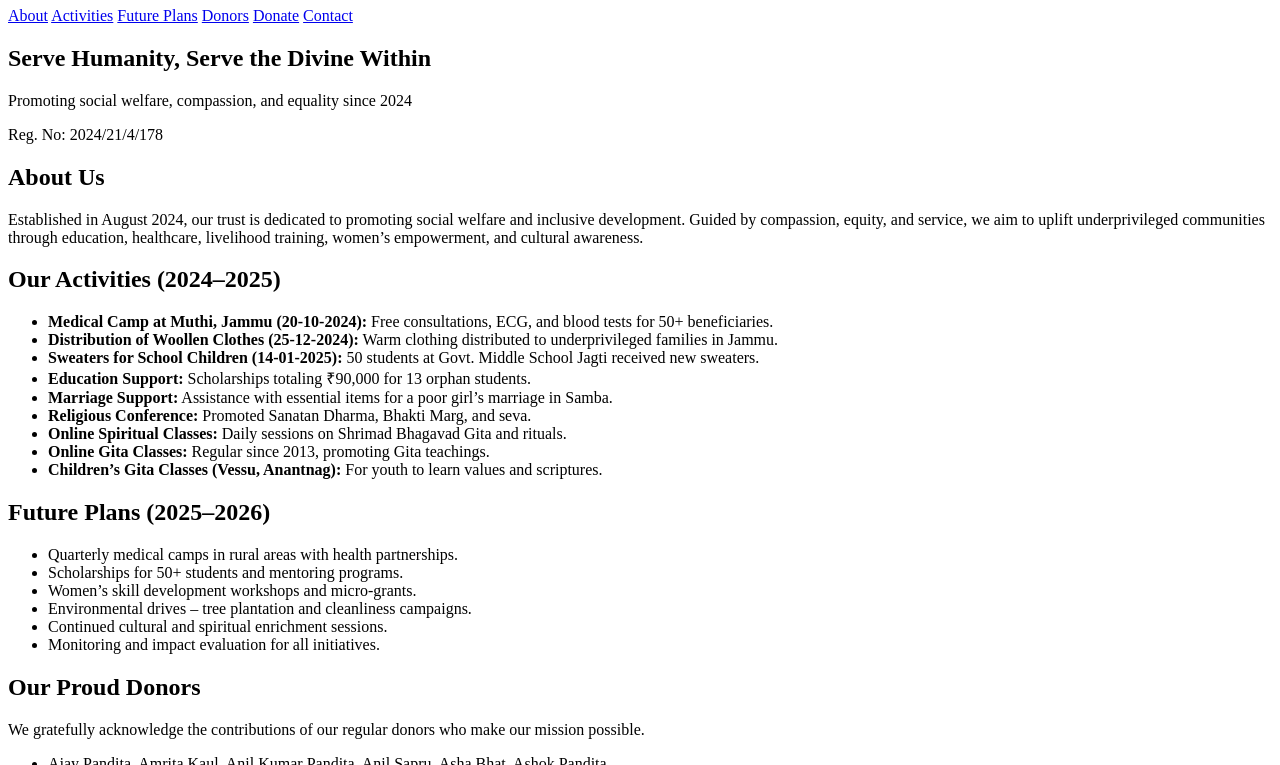
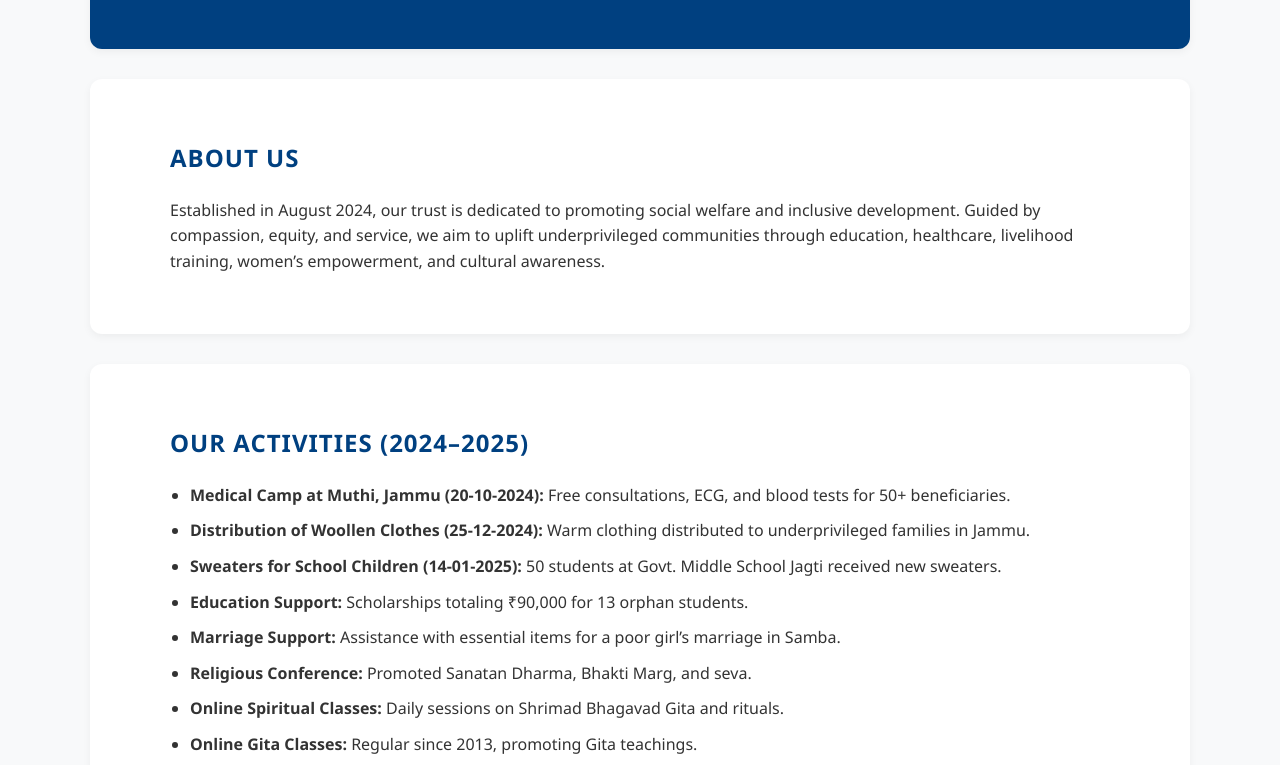
Before and after one commit to simrandharr/trustwebsite, a plain HTML site: page index.html in a window 1280 px wide. Shown: the part 407-1172 px from the top of the page. Drawn offline with Linux system fonts and the light colour scheme.

Commit message:
draft css done

```diff
--- a/index.html
+++ b/index.html
@@ -1,11 +1,14 @@
 <!DOCTYPE html>
 <html lang="en">
+
 <head>
   <meta charset="UTF-8">
   <meta name="viewport" content="width=device-width, initial-scale=1.0">
   <title>Laugakshi Samrasta Charitable Trust</title>
   <link rel="icon" type="image/png" href="logo2.png">
+  <link rel="stylesheet" type="text/css" href="style.css">
 </head>
+
 <body>
   <header>
     <div class="logo">
@@ -29,7 +32,8 @@
     </section>
     <section id="about">
       <h2>About Us</h2>
-    <p>Established in August 2024, our trust is dedicated to promoting social welfare and inclusive development. Guided
+      <p>Established in August 2024, our trust is dedicated to promoting social welfare and inclusive development.
+        Guided
         by compassion, equity, and service, we aim to uplift underprivileged communities through education, healthcare,
         livelihood training, women’s empowerment, and cultural awareness.</p>
     </section>
@@ -40,7 +44,8 @@
           beneficiaries.</li>
         <li><strong>Distribution of Woollen Clothes (25-12-2024):</strong> Warm clothing distributed to underprivileged
           families in Jammu.</li>
-      <li><strong>Sweaters for School Children (14-01-2025):</strong> 50 students at Govt. Middle School Jagti received
+        <li><strong>Sweaters for School Children (14-01-2025):</strong> 50 students at Govt. Middle School Jagti
+          received
           new sweaters.</li>
         <li><strong>Education Support:</strong> Scholarships totaling ₹90,000 for 13 orphan students.</li>
         <li><strong>Marriage Support:</strong> Assistance with essential items for a poor girl’s marriage in Samba.</li>
@@ -94,4 +99,5 @@
   </footer>
 
 </body>
+
 </html>
```
Also changed, not shown: style.css (+0 -8 lines). Lines whose indentation alone changed are shown as unchanged.
